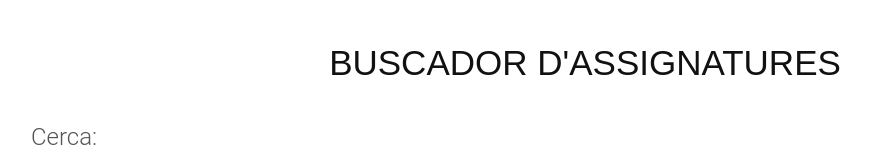
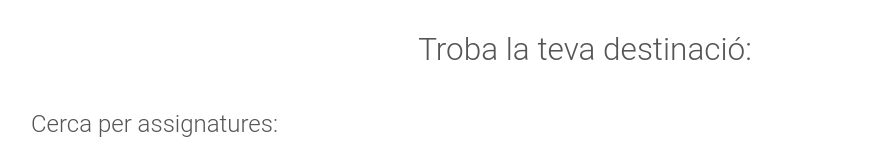
Before and after one commit to marcbernal1457749/EEMobi, a PHP site: page /searchSubject.php in a window 1280 px wide. Shown: the part 87-245 px from the top of the page, without its empty margins (55-926 px from the left). Run offline with PHP 8.4, Linux system fonts and the light colour scheme; data that the repository does not hold is empty; style sheets or scripts are compiled from the project's sources; some libraries are stand-ins or nearby versions.

Commit message:
Fix some errors

```diff
--- a/libs/InformationController.php
+++ b/libs/InformationController.php
@@ -36,7 +36,7 @@ class InformationController{
           $controller->$actionName($parameters);
 
         }else{
-            include './views/404.php';
+            include '/EEmobi/views/404.php';
 
         }
 
--- a/views/404.php
+++ b/views/404.php
@@ -1,8 +1,7 @@
-
 <!DOCTYPE HTML>
 <html>
 <head>
-<title>Oops 404 for Website Template for free | Home :: w3layouts</title>
+<title>EEMobi - UAB Barcelona</title>
 <meta http-equiv="Content-Type" content="text/html; charset=utf-8"/>
 <link href='//fonts.googleapis.com/css?family=Love+Ya+Like+A+Sister' rel='stylesheet' type='text/css'>
 <link rel="stylesheet" href="/EEmobi/resources/css/test/404.css" />
--- a/views/BuscadorAssignatures.php
+++ b/views/BuscadorAssignatures.php
@@ -14,11 +14,11 @@ if($logged){
         <div class="col-sm-12">
             <div class="panel">
                 <div class="panel-heading">
-                    <h1>Buscador d'assignatures</h1>
+                    <h3 class="titulo">Troba la teva destinació:</h3>
                 </div>
 
                 <div class="panel-body">
-                    <h4>Cerca:</h4>
+                    <h4>Cerca per assignatures:</h4>
                     <div class="col-sm-7">
                         <div class="row bg-info padding-bottom-20 ">
                             <div class="col-lg-6">
```
